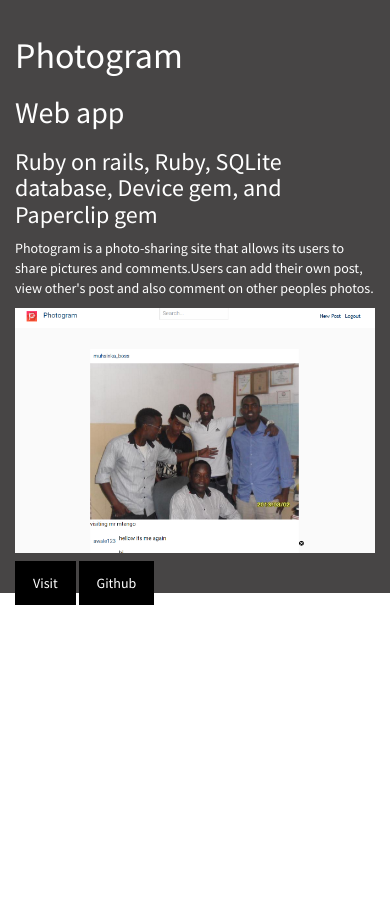
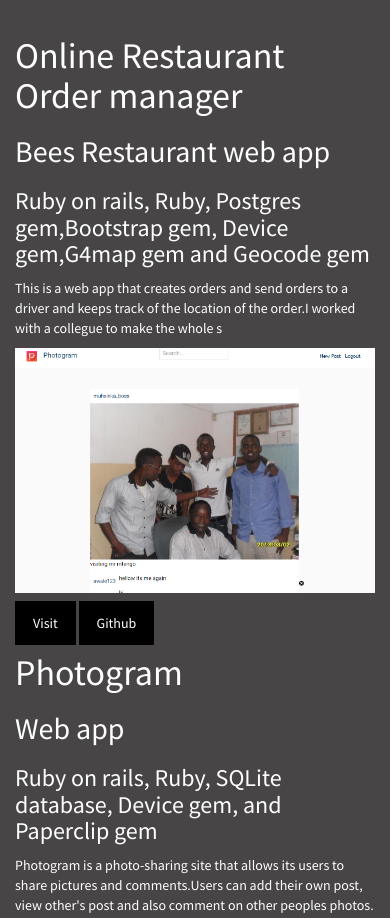
Before and after one commit to muhsinwarfa/portfolio, a plain HTML site: page index.html in a window 390 px wide. Shown: the part 2320-3238 px from the top of the page. Before the commit the page ends 2925 px from the top, so only its background shows below. Drawn offline with nearby package versions, Linux system fonts and the light colour scheme.

Commit message:
adding projects to project section

```diff
--- a/index.html
+++ b/index.html
@@ -80,6 +80,23 @@
                 <!--Third item on the portfolio-->
                 <div class = "row">
                      <div  class = "col-md-6 col-sm-6" >
+                        <h1 class = "text-left" > Online Restaurant Order manager</h1>
+                        <h2 class = "text-left">Bees Restaurant web app</h2>
+                        <h3 class = "text-left">Ruby on rails, Ruby, Postgres gem,Bootstrap gem, Device gem,G4map gem and Geocode gem</h3>
+                        <p>This is a web app that creates orders and send orders to a driver and keeps track of the location of the order.I worked with a collegue to make the whole
+                        s</p>
+                     </div>
+                      <div  class = "col-md-6 col-sm-6" >
+                          <img src="img/photogram.PNG"  class="img-responsive" alt="Responsive image">
+                          <br>
+                          <a href="https://bees-final.herokuapp.com/orders/new" class = "project-links text-center">Visit</a>
+                          <a href="https://github.com/muhsinwarfa/bees" class = "project-links text-center">Github</a>
+
+                     </div>
+                </div>
+
+                <div class = "row">
+                     <div  class = "col-md-6 col-sm-6" >
                          <h1 class = "text-left" > Photogram</h1>
                         <h2 class = "text-left">Web app</h2>
                         <h3 class = "text-left">Ruby on rails, Ruby, SQLite database, Device gem, and Paperclip gem</h3>
@@ -92,7 +109,6 @@
                             <a href="https://github.com/muhsinwarfa/photogram" class = "project-links text-center">Github</a>
 
                      </div>
-
                 </div>
 
 
```
